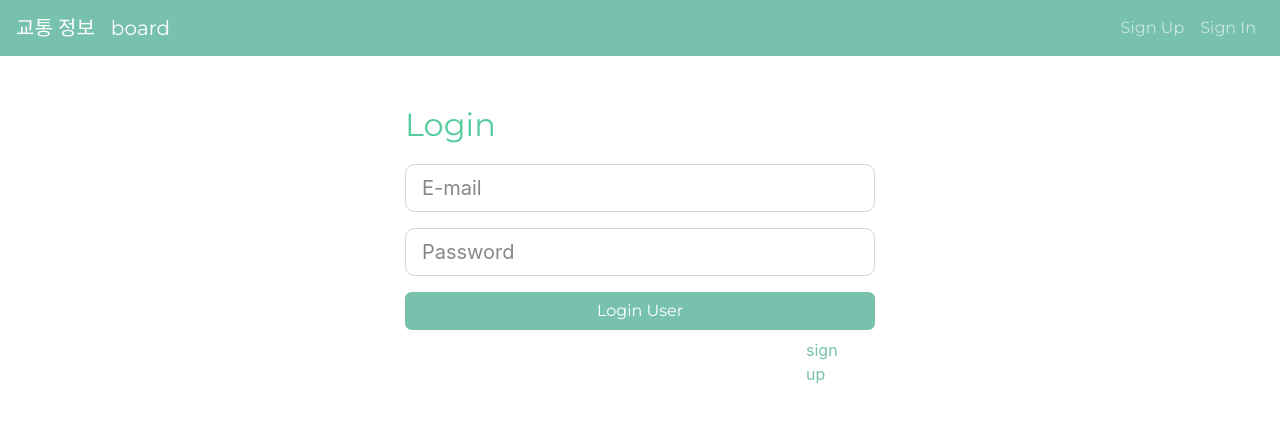
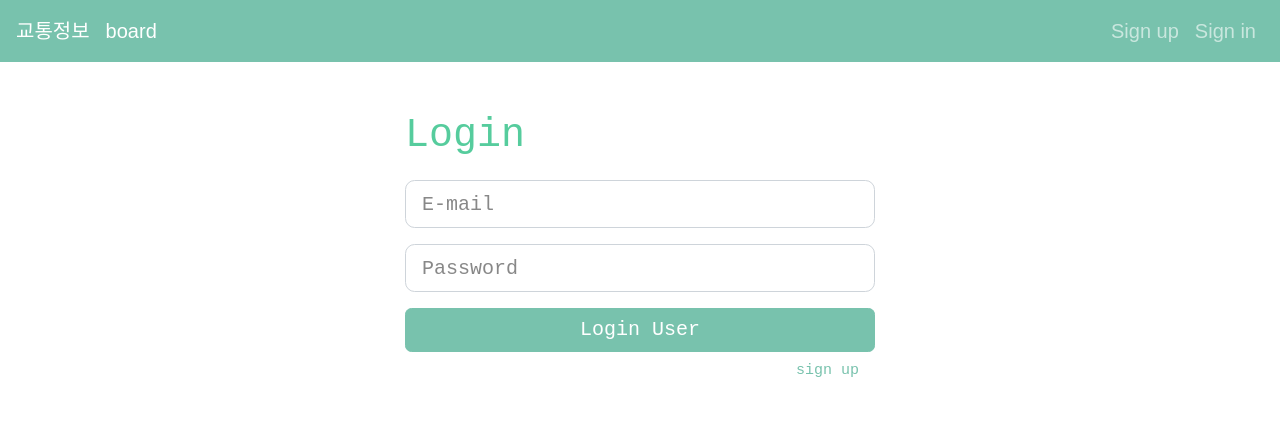
Before and after one commit to gwanhyeon/Traffic-Information, a React (Create React App) app in the folder client/: page /signin in a window 1280 px wide. Shown: the top 422 px of the page. Built offline with nearby package versions, Linux system fonts and the light colour scheme.

Commit message:
[client] change fontStyle & fontSize and add '글쓰기' btn

```diff
--- a/client/package.json
+++ b/client/package.json
@@ -42,7 +42,6 @@
     "not dead",
     "not ie <= 11",
     "not op_mini all"
-  ]
-  ,
+  ],
   "proxy": "http://localhost:3002"
 }
--- a/client/src/components/Board.js
+++ b/client/src/components/Board.js
@@ -69,7 +69,9 @@ class Board extends Component {
         })
     }
     // 클릭 이벤트 발생시 Link!
-
+    handleChange = (e) => {
+        this.props.history.push('/BoardForm');
+    }
     render() {
         // <Route render={props => <BoardForm onCreate={this.handleCreate}/>}></Route>
 
@@ -111,8 +113,8 @@ class Board extends Component {
             <link to='board'></link>
             <Table responsive>
             <thead>
-              <tr>
-                <th>#</th>
+              <tr style={{marginBottom: '2px', fontFamily: 'sans-serif', fontSize: '20px'}}>
+                <th>no.</th>
                 <th>제목</th>
                 <th>내용</th>
                 <th>이름</th>
@@ -125,6 +127,7 @@ class Board extends Component {
           </Table>
 
             {/* <Link className="nav-link" to="/BoradForm"><button>글쓰기</button></Link> */}
+            <button onClick={this.handleChange} className="btn btn-primary" style={{float: 'left', fontFamily: 'sans-serif', fontSize: '15px'}}>글쓰기</button>
             </div>
 
         );
--- a/client/src/components/BoardForm.js
+++ b/client/src/components/BoardForm.js
@@ -60,7 +60,7 @@ class BoradForm extends Component {
                     style = {{width: '454px'}}
                 />
                 <p/> */}
-                <button type="submit" className="btn btn-primary" style={{float: 'right'}}>ok</button>
+                <button type="submit" className="btn btn-primary" style={{float: 'right', fontFamily: 'monospace', fontSize: '15px'}}>ok</button>
             </form>
 
         )
--- a/client/src/components/Navbar.js
+++ b/client/src/components/Navbar.js
@@ -28,20 +28,20 @@ class Navbar extends Component {
         )
         // 인증되지 않은 경우 이미지 보여주지 않는다.
       const guestLinks = (
-        <ul className="navbar-nav ml-auto">
+        <ul className="navbar-nav ml-auto" style={{fontFamily: 'sans-serif', fontSize: '20px'}}>
             <li className="nav-item">
-                <Link className="nav-link" to="/signup">Sign Up</Link>
+                <Link className="nav-link" to="/signup">Sign up</Link>
             </li>
             <li className="nav-item">
-                <Link className="nav-link" to="/signin">Sign In</Link>
+                <Link className="nav-link" to="/signin">Sign in</Link>
             </li>
         </ul>
       )
         return(
-            <nav class="navbar navbar-expand-lg navbar-dark bg-primary">
-                <Link className="navbar-brand" to="/">교통 정보</Link>
+            <nav class="navbar navbar-expand-lg navbar-dark bg-primary" style={{fontFamily: 'sans-serif', fontSize: '20px'}}>
+                <Link className="navbar-brand" to="/">교통정보</Link>
                 <div className="collapse navbar-collapse" id="navbarSupportedContent">
-                <Link className="navbar-brand" to="/Board">board </Link>
+                <Link className="navbar-brand" to="/Board">board</Link>
                     {isAuthenticated ? authLinks : guestLinks}
                 </div>
             </nav>
--- a/client/src/components/Signin.js
+++ b/client/src/components/Signin.js
@@ -9,7 +9,7 @@ class Signin extends Component {
 
 
     state = {
-        user_id: ' ',
+        user_id: '',
         user_password: '',
         errors: {}
     }
@@ -59,11 +59,12 @@ class Signin extends Component {
 
         return(
         <div className="container" style={{ marginTop: '50px', width: '500px'}}>
-            <h2 class="text-success" style={{marginTop: '50px', marginBottom: '20px'}}>Login</h2>
+            <h1 class="text-success" style={{marginTop: '50px', marginBottom: '20px', fontFamily: 'monospace'}}>Login</h1>
             <form onSubmit={ handleSubmit }>
                 <div className="form-group">
                     <input
                     type="email"
+                    style={{fontFamily: 'monospace', fontSize: '20px'}}
                     placeholder="E-mail"
                     className={classnames('form-control form-control-lg', {
                         'is-invalid': errors.user_id
@@ -77,6 +78,7 @@ class Signin extends Component {
                 <div className="form-group">
                     <input
                     type="password"
+                    style={{fontFamily: 'monospace', fontSize: '20px'}}
                     placeholder="Password"
                     className={
                         classnames('form-control form-control-lg', {
@@ -89,10 +91,10 @@ class Signin extends Component {
                     {errors.user_password && (<div className="invalid-feedback">{errors.user_password}</div>)}
                 </div>
                 <div className="form-group">
-                    <button type="submit" className="btn btn-primary" style={{width: '470px'}}>
+                    <button type="submit" className="btn btn-primary" style={{width: '470px', fontFamily: 'monospace', fontSize: '20px'}}>
                         Login User
                     </button>
-                    <Link className="nav-link" to="/signup" style={{float: 'right', width: '85px'}}>sign up</Link>
+                    <Link className="nav-link" to="/signup" style={{float: 'right', width: '95px', fontFamily: 'monospace', fontSize: '15px'}}>sign up</Link>
                 </div>
             </form>
         </div>
--- a/client/src/components/Signup.js
+++ b/client/src/components/Signup.js
@@ -10,7 +10,7 @@ class Signup extends Component {
 
 
     state = {
-        user_name: ' ',
+        user_name: '',
         user_id: '',
         user_password: '',
         user_password_confirm: '',
@@ -78,11 +78,12 @@ class Signup extends Component {
         const {user_name,user_id,user_password,user_password_confirm,errors } = this.state;
         return(
         <div className="container" style={{ marginTop: '50px', width: '500px'}}>
-            <h2 class="text-success" style={{marginTop: '40px', marginBottom: '20px'}}>Registration</h2>
+            <h1 class="text-success" style={{marginTop: '40px', marginBottom: '20px' , fontFamily: 'monospace'}}>Registration</h1>
             <form onSubmit={ handleSubmit }>
                 <div className="form-group">
                     <input
                     type="text"
+                    style={{fontFamily: 'monospace', fontSize: '20px'}}
                     placeholder="Name"
                     className={classnames('form-control form-control-lg', {
                         'is-invalid': errors.user_name
@@ -96,6 +97,7 @@ class Signup extends Component {
                 <div className="form-group">
                     <input
                     type="email"
+                    style={{fontFamily: 'monospace', fontSize: '20px'}}
                     placeholder="E-mail"
                     className={classnames('form-control form-control-lg', {
                         'is-invalid': errors.user_id
@@ -109,6 +111,7 @@ class Signup extends Component {
                 <div className="form-group">
                     <input
                     type="password"
+                    style={{fontFamily: 'monospace', fontSize: '20px'}}
                     placeholder="Password"
                     className={classnames('form-control form-control-lg', {
                         'is-invalid': errors.user_password
@@ -122,6 +125,7 @@ class Signup extends Component {
                 <div className="form-group">
                     <input
                     type="password"
+                    style={{fontFamily: 'monospace', fontSize: '20px'}}
                     placeholder="Confirm Password"
                     className={classnames('form-control form-control-lg', {
                         'is-invalid': errors.user_password_confirm
@@ -133,7 +137,7 @@ class Signup extends Component {
                     {errors.user_password_confirm && (<div className="invalid-feedback">{errors.user_password_confirm}</div>)}
                 </div>
                 <div className="form-group">
-                    <button type="submit" className="btn btn-primary" style={{width: '470px'}}>
+                    <button type="submit" className="btn btn-primary" style={{width: '470px', fontFamily: 'monospace', fontSize: '20px'}}>
                         Register User
                     </button>
                 </div>
--- a/client/src/components/TransInfo.js
+++ b/client/src/components/TransInfo.js
@@ -69,7 +69,7 @@ class TransInfo extends Component {
             <link to='board'></link>
             <Table responsive>
             <thead>
-              <tr>
+              <tr style={{marginBottom: '2px', fontFamily: 'monospace', fontSize: '20px'}}>
                 <th>#</th>
                 <th>제목</th>
                 <th>열차정보</th>
```
Also changed, not shown: 1 other file (tests, documents, lock files or other folders).
